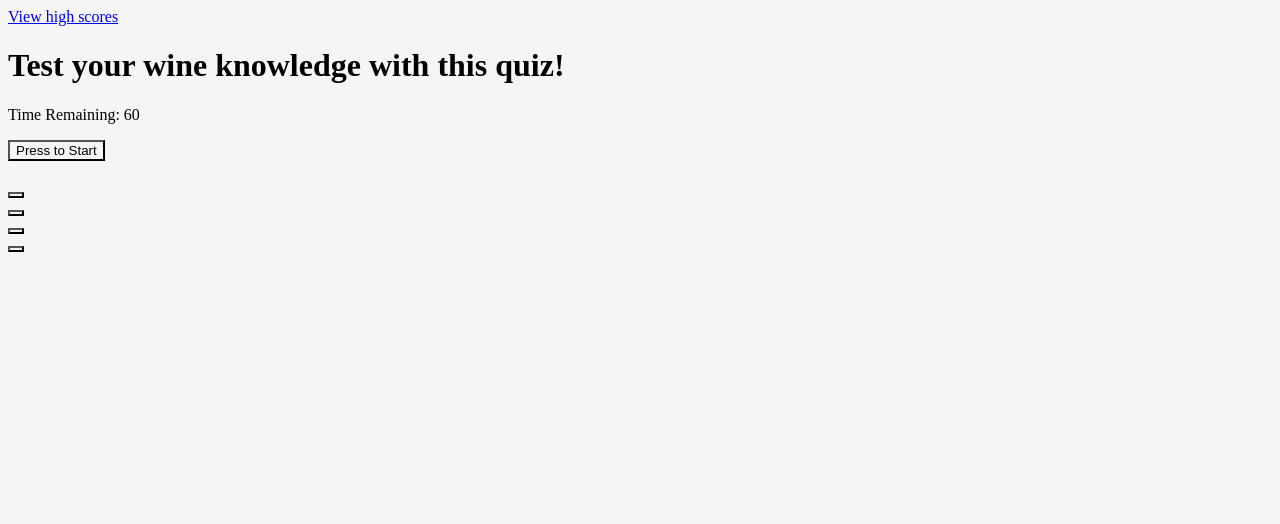
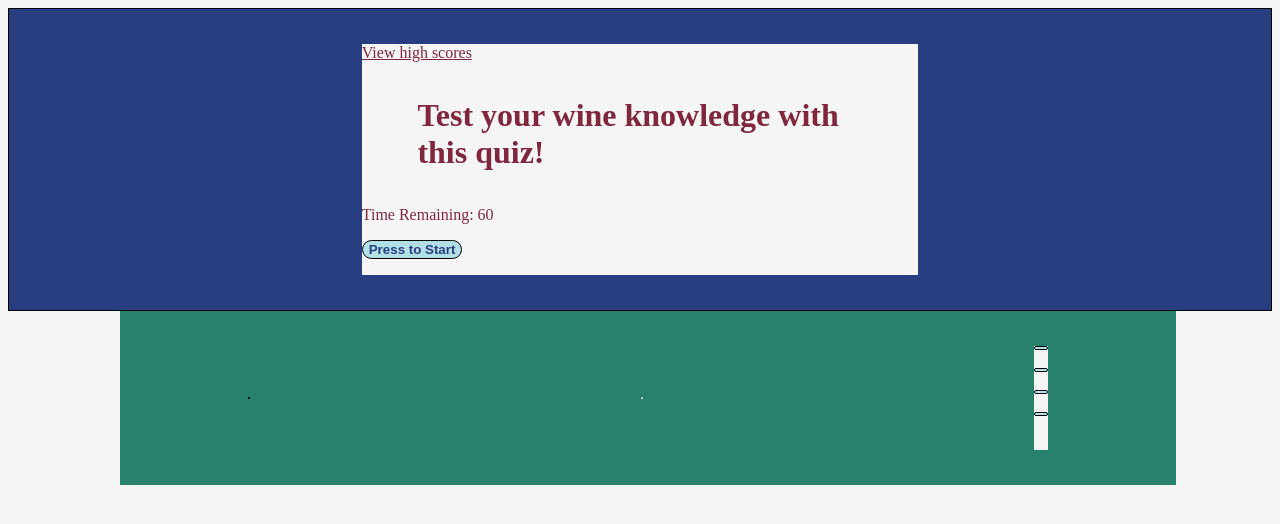
Before and after one commit to daveshouse44/Quiz, a plain HTML site: page index.html in a window 1280 px wide. Drawn offline with Linux system fonts and the light colour scheme.

Commit message:
Additional CSS Styling

```diff
--- a/Assets/style.css
+++ b/Assets/style.css
@@ -1,19 +1,72 @@
 * {
     background-color: whitesmoke;
-    color: 80273D
+    color: #80273D;
 }
 
 .container {
     display: flex;
     margin: 0;
-    padding: 0;
+    padding: 35px 10%;
     justify-content: center;
     align-items: center;
-    height: 100vh;
+    height: auto;
     width: 100vh;
+    background-color: #28816A;
+    text-align: center;
 }
 
+header {
+    display: flex;
+    justify-content: center;
+    align-items: center;
+    padding: 35px 10%;
+    border: 1px solid black;
+    background-color: #283E81;
+}
+
+h1 {
+    border-color: black;
+    margin: 35px 10%;
+}
+
+h2 {
+    display: inline-flex;
+    text-align: justify;
+    border: 1px solid black ;
+}
+
+.button {
+    border-radius: 10px;
+    color: #283E81;
+    font-weight: bold;
+    cursor: crosshair;
+    text-align: center;
+    justify-content: center;
+    display:flex;
+    border: 1px solid black;
+    background: powderblue;
+}
+
+button:hover {
+    border-color: #80273D;
+    background-color: #816A28;
+}
+
+section {
+    width: 100vw;
+    height: 100vw;
+    margin: 0;
+    padding: 0;
+    display: flex;
+    justify-content: center;
+    align-items: flex-start;
+}
+ div a {
+     text-align: left;
+ }
+
 /*Colors
+80273D red
 816A28 yellow
 28816A green
 283E81 blue
--- a/index.html
+++ b/index.html
@@ -15,15 +15,16 @@
             <p id="timer">Time Remaining: <span id="timeRemain">60</span></span></p>
 
         <p id="playButton">
-            <button id="buttonPlay">Press to Start</button>
+            <button class="button" id="buttonPlay">Press to Start</button>
         </p>
 
         </div>
     </header>
 
-    <div id="container"  class="hide">
+    <section>
+        <div class="container"  class="hide">
 
-        <h2 id="question"></h2>
+            <h2 id="question"></h2><hr>
 
                 <div id="buttons">
                     <button class="button" id="option0"></button><br>
@@ -33,9 +34,9 @@
 
                     <p id="result"></p>
                 </div>
+        </div>
+    </section>
 
-
-    </div>
     <script src="Assets/script.js"></script>
     <script src="Assets/questions.js"></script>
 
```
Also changed, not shown: highScores.html (+1 -1 lines). Lines whose indentation alone changed are shown as unchanged.
